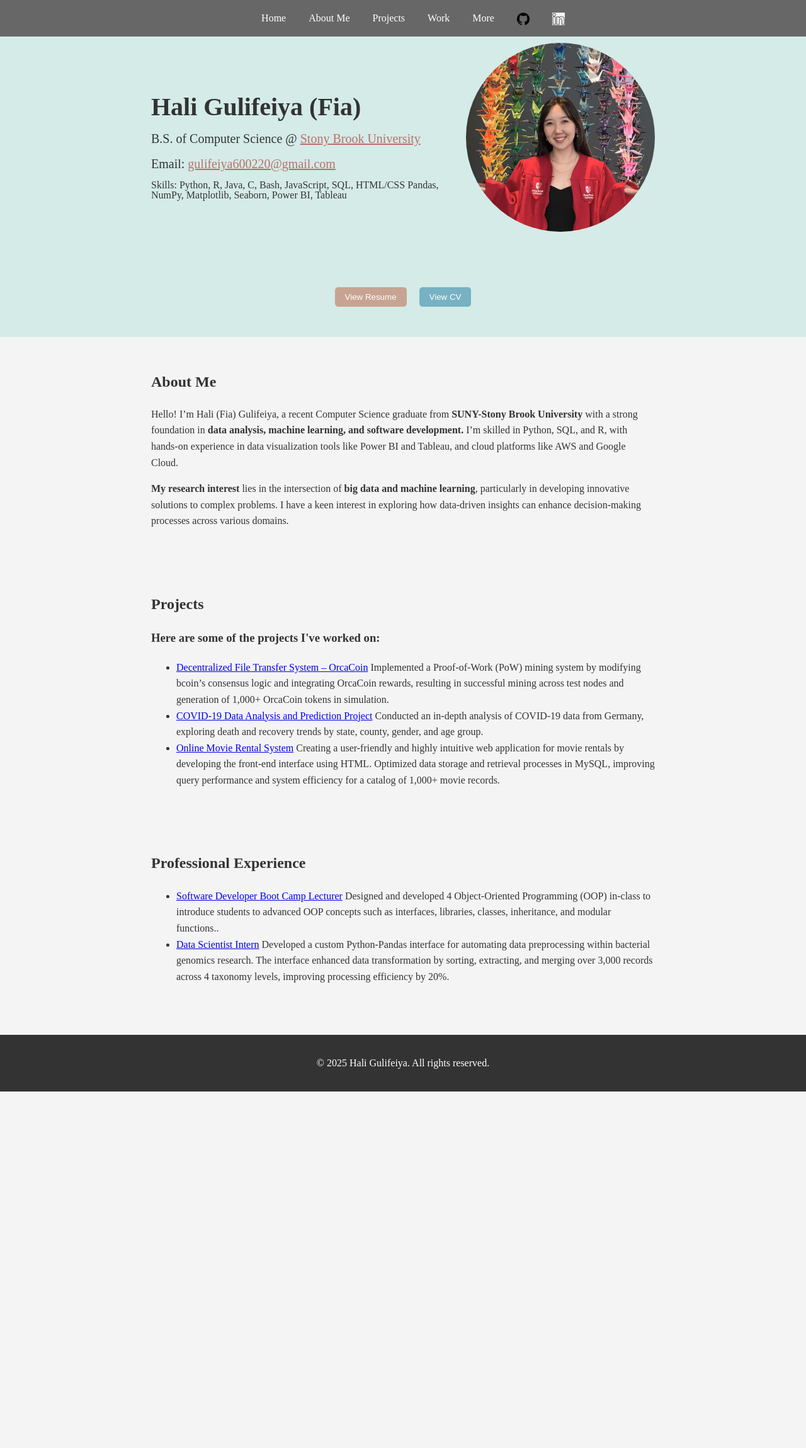
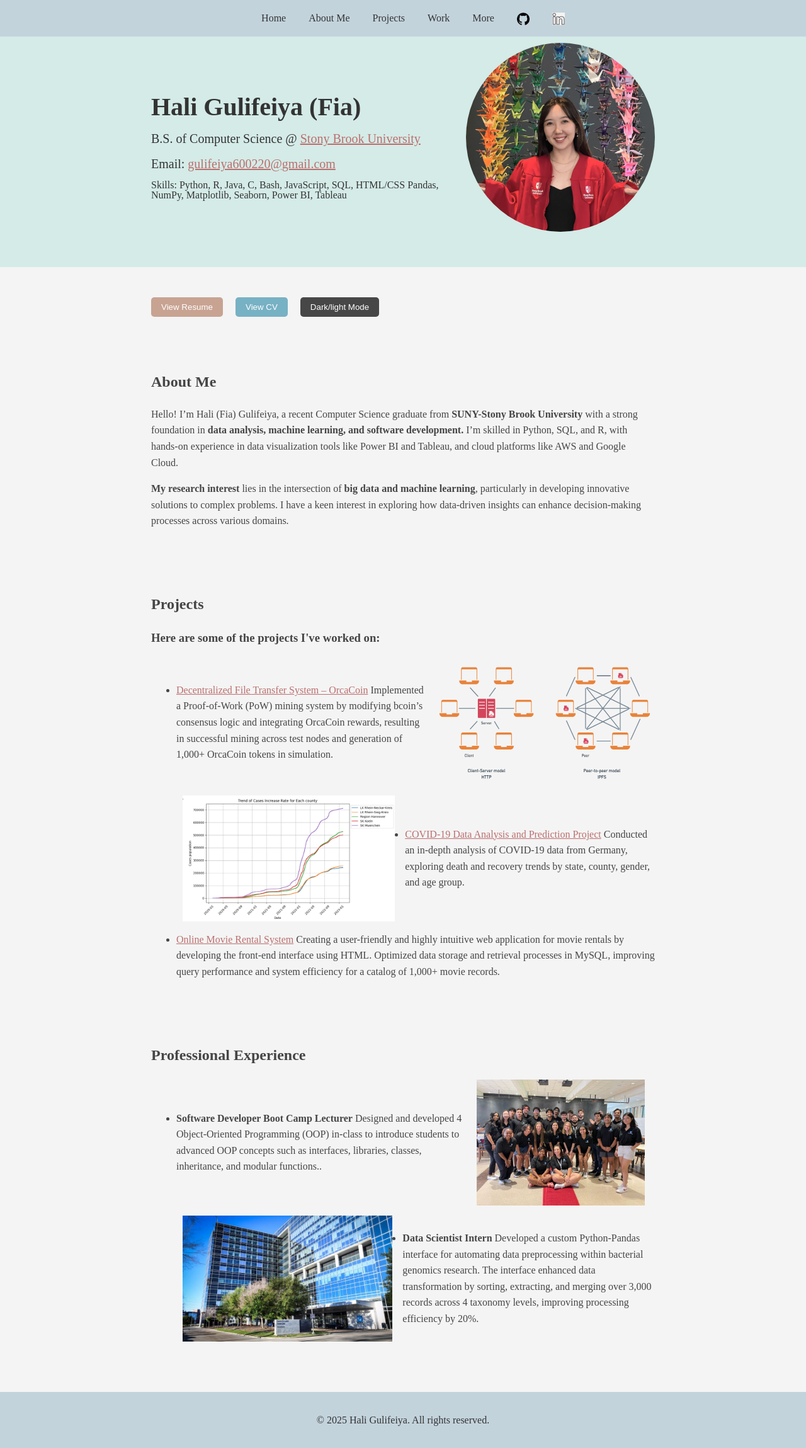
Before and after one commit to Fia-Hali/Fia-Hali.github.io, a plain HTML site: page index.html in a window 1280 px wide. Shown: the whole page at 63% size. Before the commit the page ends 1733 px from the top, so only its background shows below. Drawn offline with Linux system fonts and the light colour scheme.

Commit message:
home done

```diff
--- a/index.html
+++ b/index.html
@@ -11,7 +11,7 @@
             padding: 0;
             line-height: 1.6;
             background-color: #f4f4f4;
-            color: #333;
+            color: #454545;
         }
         header {
             background: #d4ebe7;
@@ -22,11 +22,11 @@
         nav {
             margin: 0;
             padding: 1rem;
-            background: #686767;
+            background: #c3d3dc;
             text-align: center;
         }
         nav a {
-            color: #fff;
+            color: #333;
             text-decoration: none;
             margin: 0 1rem;
         }
@@ -41,8 +41,8 @@
         footer {
             text-align: center;
             padding: 1rem 0;
-            background: #333;
-            color: #fff;
+            background: #c3d3dc;
+            color: #333;
             margin-top: 2rem;
         }
         body, header, main, nav, section, footer {
@@ -86,15 +86,7 @@
                 </div>
         </section>
 
-        <section><div style="margin-top: 1rem;">
-            <button onclick="window.open('resume.pdf', '_blank')" style="padding: 0.5rem 1rem; margin-right: 1rem; background-color: #c8a392; color: white; border: none; border-radius: 5px; cursor: pointer;">
-            View Resume
-            </button>
-            <button onclick="window.open('cv.pdf', '_blank')" style="padding: 0.5rem 1rem; background-color: #77b1c4; color: white; border: none; border-radius: 5px; cursor: pointer;">
-            View CV
-            </button>
-            </div>
-        </section>
+
 
 
 
@@ -102,7 +94,48 @@
 
 
 
+    <section><div style="margin-top: 1rem;">
+        <button onclick="window.open('resume.pdf', '_blank')" style="padding: 0.5rem 1rem; margin-right: 1rem; background-color: #c8a392; color: white; border: none; border-radius: 5px; cursor: pointer;">
+        View Resume
+        </button>
+        <button onclick="window.open('cv.pdf', '_blank')" style="padding: 0.5rem 1rem; margin-right: 1rem; background-color: #77b1c4; color: white; border: none; border-radius: 5px; cursor: pointer;">
+        View CV
+        </button>
+        <button id="themeToggle" style="padding: 0.5rem 1rem; margin-right: 1rem; background-color: #474747; color: white; border: none; border-radius: 5px; cursor: pointer;">
+            Dark/light Mode
+        </button>
+        </div>
+        <script>
+            const themeToggle = document.getElementById('themeToggle');
+            themeToggle.addEventListener('click', () => {
+            document.body.classList.toggle('dark-mode');
+            });
 
+            // Add dark mode styles
+            const style = document.createElement('style');
+            style.textContent = `
+            .dark-mode {
+                background-color: #333;
+                color: #f4f4f4;
+            }
+            .dark-mode nav {
+                background: #444;
+            }
+            .dark-mode nav a {
+                color: #bbb;
+            }
+            .dark-mode header {
+                background: #555;
+                color: #f4f4f4;
+            }
+            .dark-mode footer {
+                background: #222;
+                color: #bbb;
+            }
+            `;
+            document.head.appendChild(style);
+        </script>
+    </section>
 
     <section id="about" style="text-align: left;">
         <h1>About Me</h1>
@@ -123,16 +156,26 @@
         <h2>Projects</h2>
         <h3>Here are some of the projects I've worked on:</h3>
         <ul>
-            <li><a href="#">Decentralized File Transfer System – OrcaCoin</a>
-                Implemented a Proof-of-Work (PoW) mining system by modifying bcoin’s consensus
-                logic and integrating OrcaCoin rewards, resulting in successful mining across test
-                nodes and generation of 1,000+ OrcaCoin tokens in simulation.</li>
+            <div style="display: flex; align-items: center; margin-bottom: 1rem;">
+                <li style="flex: 1;">
+                    <a href="https://github.com/sbu-416-24sp" style="color: #bb6f6e;">Decentralized File Transfer System – OrcaCoin</a>
+                    Implemented a Proof-of-Work (PoW) mining system by modifying bcoin’s consensus
+                    logic and integrating OrcaCoin rewards, resulting in successful mining across test
+                    nodes and generation of 1,000+ OrcaCoin tokens in simulation.
+                </li>
+                <img src="images/dec.png" alt="OrcaCoin Project" style="width: 350px; height: 200px; margin-left: 10px;">
+            </div>
 
-            <li><a href="#">COVID-19 Data Analysis and Prediction Project</a>
+
+            <div style="display: flex; align-items: center; margin-bottom: 1rem;">
+                <img src="images/covid.png" alt="Covid Project" style="width: 350px; height: 200px; margin-left: 10px; margin-right: 1rem;">
+
+                <li><a href="https://colab.research.google.com/drive/17-bibgxsKYLKMAeAUAqwADJ_72jPlJOU#scrollTo=hOsU_ij4QbRu" style="color: #bb6f6e;">COVID-19 Data Analysis and Prediction Project</a>
                 Conducted an in-depth analysis of COVID-19 data from Germany, exploring
                 death and recovery trends by state, county, gender, and age group.</li>
+            </div>
 
-            <li><a href="#">Online Movie Rental System</a>
+            <li><a href="https://github.com/Fia-Hali/FAR-Movie-Rental" style="color: #bb6f6e;">Online Movie Rental System</a>
                 Creating a user-friendly and highly intuitive web application for movie rentals by
                 developing the front-end interface using HTML.
                 Optimized data storage and retrieval processes in MySQL, improving query performance
@@ -143,17 +186,25 @@
     <section id="Work" style="text-align: left;">
         <h2>Professional Experience</h2>
         <ul>
-            <li><a href="#">Software Developer Boot Camp Lecturer</a>
+            <dev style="display: flex; align-items: center; margin-bottom: 1rem;">
+                <li><strong>Software Developer Boot Camp Lecturer</strong>
                 Designed and developed 4 Object-Oriented Programming (OOP)
                 in-class to introduce students to advanced OOP concepts such as interfaces,
                 libraries, classes, inheritance, and modular functions..</li>
+                <img src="images/lavner.jpg" alt="Lavner education" style="width: 350px; height: 200px; margin-left: 10px; margin-right: 1rem;">
 
-            <li><a href="#">Data Scientist Intern</a>
+            </dev>
+
+            <dev style="display: flex; align-items: center; margin-bottom: 1rem;">
+                <img src="images/baylor.jpg" alt="BCM Houston" style="width: 350px; height: 200px; margin-left: 10px; margin-right: 1rem;">
+
+                <li><strong>Data Scientist Intern</strong>
                 Developed a custom Python-Pandas interface for automating data
                  preprocessing within bacterial genomics research. The interface enhanced
                  data transformation by sorting, extracting, and merging over 3,000 records across
                   4 taxonomy levels, improving processing efficiency by 20%.</li>
-        </ul>
+        </dev>
+            </ul>
     </section>
 
     <footer>
```
Also changed, not shown: images/baylor.jpg (added), images/covid.png (added), images/dec.png (added), images/lavner.jpg (added).
